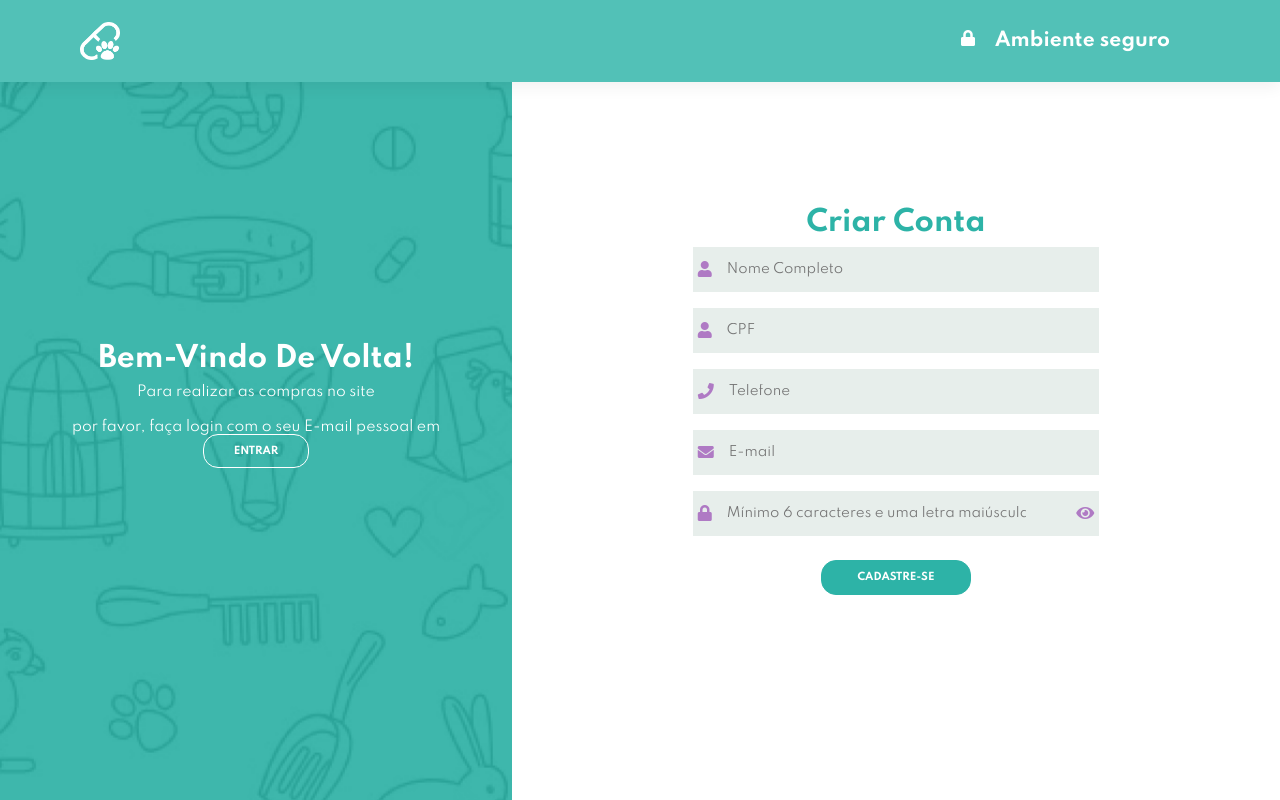
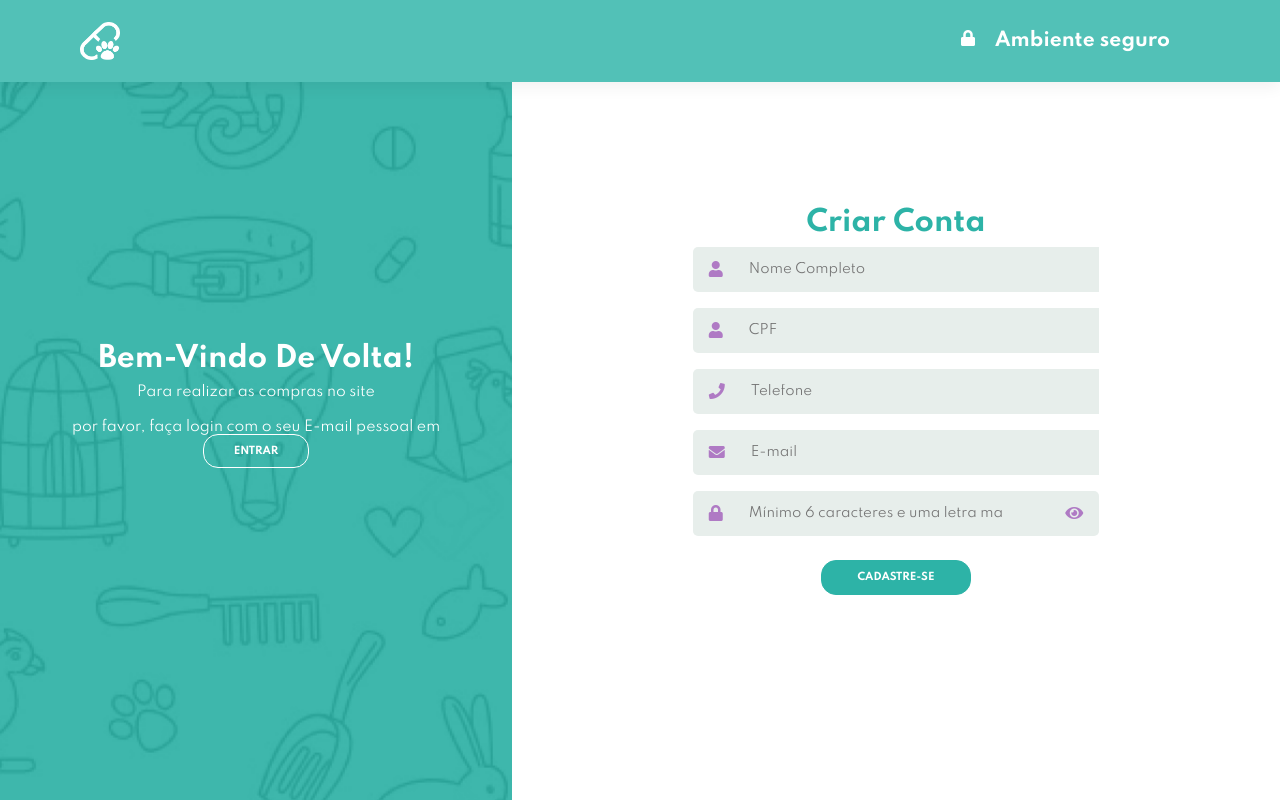
Before and after one commit to BeatrizARibeiro/Pet-Farma, a PHP site: page /pet-farma/cadastro.php in a window 1280 px wide. Run offline with PHP 8.4, Linux system fonts and the light colour scheme; some libraries are stand-ins or nearby versions.

Commit message:
ajustes pos

```diff
--- a/public/css/StyleLogin.css
+++ b/public/css/StyleLogin.css
@@ -232,11 +232,12 @@ h3 {
   display: flex;
   align-items: center;
   margin: 8px;
+  border-radius: 5px;
 }
 
 .icon-modify {
   color: #af7ac4;
-  padding: 0 5px;
+  padding: 0 16px;
 }
 
 /* LOGIN */
```
